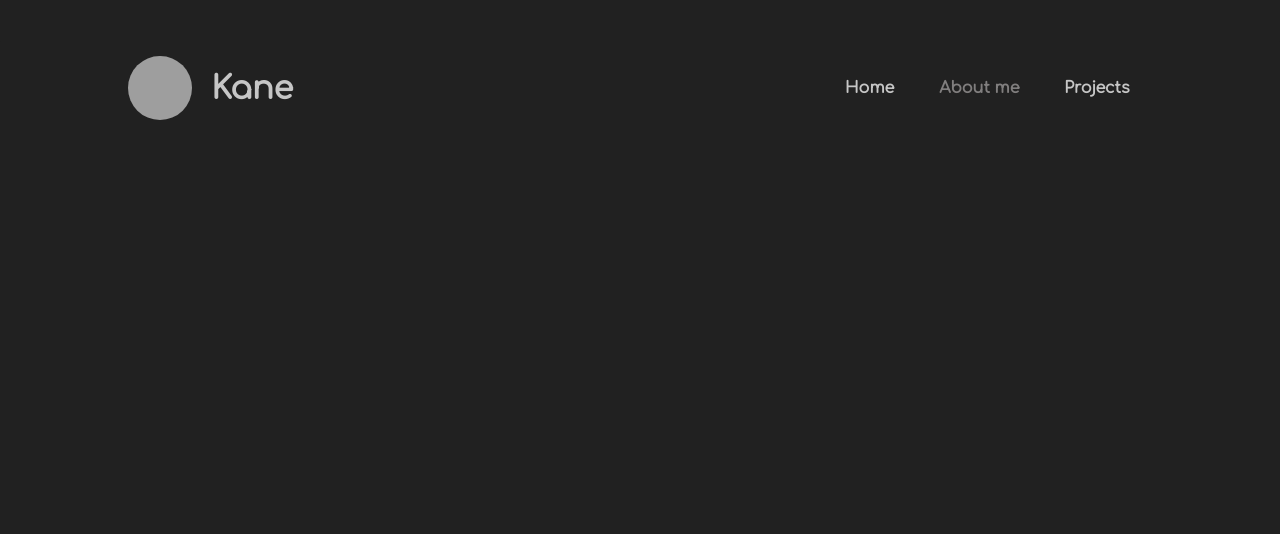
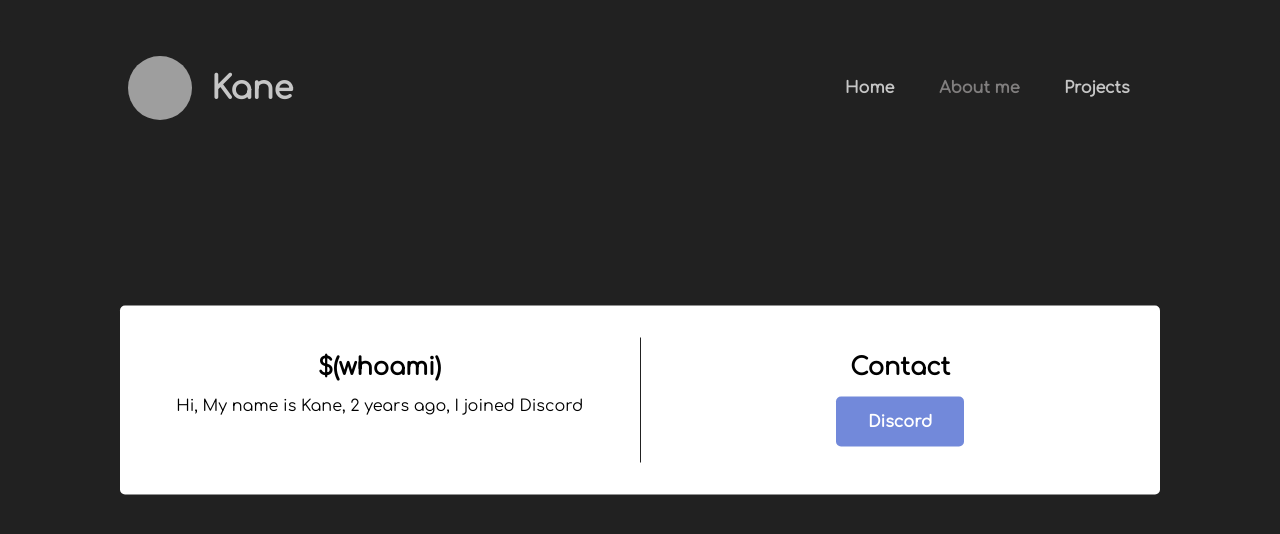
Before and after one commit to kane50613/ka1e, a Vue app: page /about in a window 1280 px wide. Shown: the top 534 px of the page. Built offline with nearby package versions, Linux system fonts and the light colour scheme; grey boxes are pictures that could not be loaded.

Commit message:
making aobut page

```diff
--- a/src/App.vue
+++ b/src/App.vue
@@ -2,7 +2,7 @@
     <Navbar style="z-index: 999"/>
     <router-view v-slot="{ Component }">
         <transition name="fade">
-            <component :is="Component" style="position: absolute; text-align: center; top: 15vh; width: 100vw"></component>
+            <component :is="Component" class="comp"></component>
         </transition>
     </router-view>
     <link href="https://fonts.googleapis.com/css2?family=Comfortaa&display=swap" rel="stylesheet">
@@ -37,6 +37,15 @@ html, body {
     background-color: #212121;
 }
 
+.comp {
+    position: absolute;
+    text-align: center;
+    top: 50%;
+    left: 50%;
+    transform: translate(-50%, -50%);
+    width: calc(100vw - 15rem);
+}
+
 #app {
     margin-top: 5vh;
     font-family: 'Comfortaa', sans-serif;
--- a/src/components/About.vue
+++ b/src/components/About.vue
@@ -1,5 +1,16 @@
 <template>
     <div class="AboutContainer">
+        <div class="left container">
+            <span class="title">$(whoami)</span>
+            <span class="content">
+                Hi, My name is Kane, 2 years ago, I joined Discord
+            </span>
+        </div>
+        <div class="hr"></div>
+        <div class="right container">
+            <span class="title">Contact</span>
+            <div class="btn discord">Discord</div>
+        </div>
     </div>
 </template>
 
@@ -10,5 +21,60 @@ export default {
 </script>
 
 <style scoped>
+    .AboutContainer {
+        display: grid;
+        grid-template-columns: 1fr 1px 1fr;
+        background-color: white;
+        border-radius: 5px;
+        padding: 2rem 0;
+    }
 
+    span {
+        color: black;
+    }
+
+    .hr {
+        width: 0;
+        border-radius: 0;
+        border-left: 1px solid #212121;
+    }
+
+    .container {
+        padding: 1rem;
+    }
+
+    .title {
+        font-weight: bold;
+        display: block;
+        margin-bottom: 1rem;
+        font-size: 1.5rem;
+    }
+
+    .btn {
+        border-radius:  5px;
+    }
+
+    .btn.discord {
+        cursor: pointer;
+        background-color: #7289da;
+        color: white;
+        margin: auto;
+        padding: 1rem 2rem;
+        width: fit-content;
+        font-weight: bold;
+    }
+
+    @media (max-width: 800px) {
+        .AboutContainer {
+            display: block;
+            padding: 2rem;
+            margin: 0;
+        }
+
+        .hr {
+            width: calc(100% - 4rem);
+            border-top: 1px solid #212121;
+            margin: 2rem;
+        }
+    }
 </style>
--- a/src/components/Main.vue
+++ b/src/components/Main.vue
@@ -12,7 +12,8 @@ export default {
 
 <style scoped>
     .MainContainer {
-        height: 80%;
+        margin-top: 2rem;
+        height: fit-content;
         display: flex;
         align-items: center;
         justify-content: center;
```
